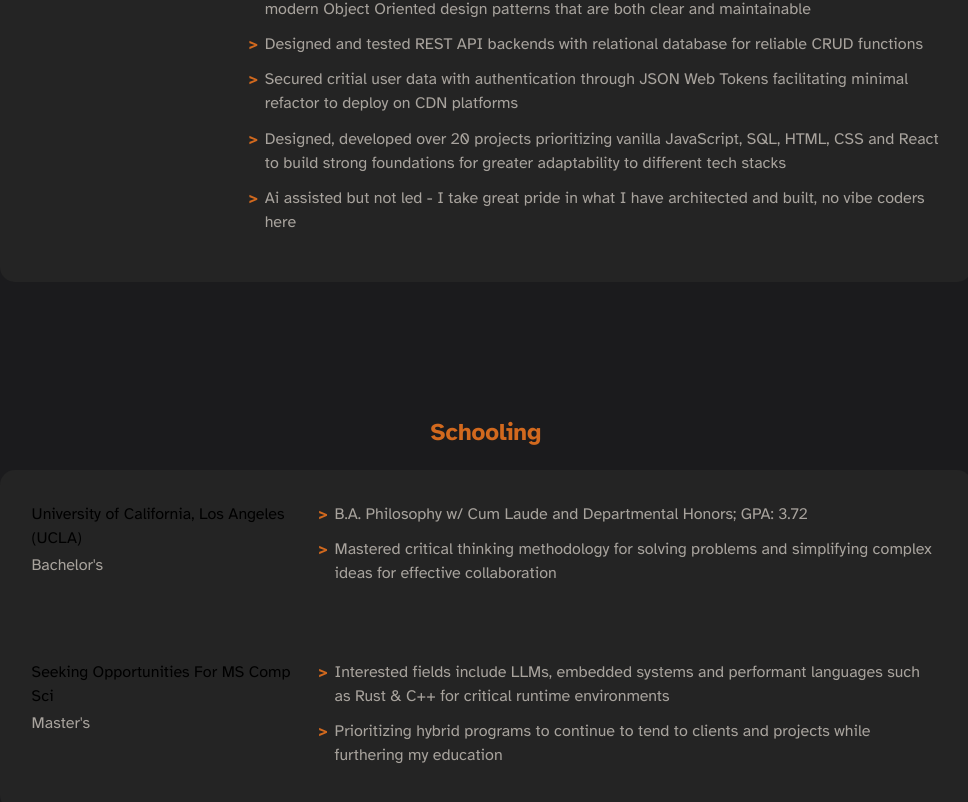
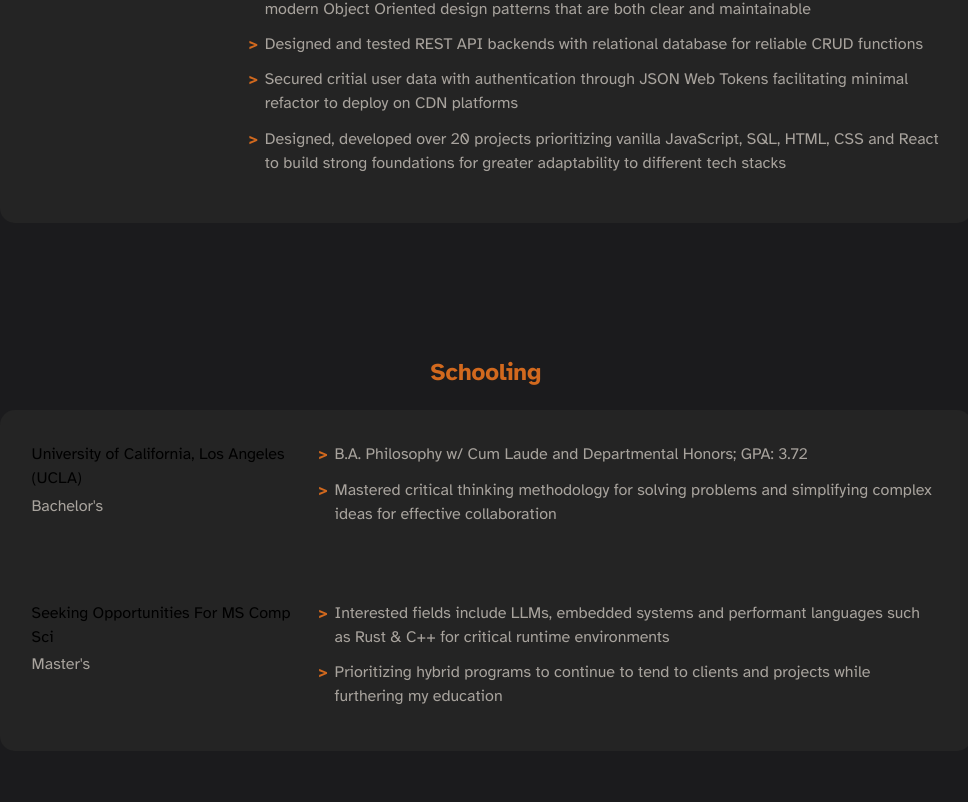
Before and after one commit to charlesvill/portfolio-react, a React (Vite) app: page / in a window 1280 px wide. Shown: the part 1836-2638 px from the top of the page, without its empty margins (154-1122 px from the left). Built offline with nearby package versions, Linux system fonts and the light colour scheme.

Commit message:
Content edits

```diff
--- a/src/components/home/experience/experience.jsx
+++ b/src/components/home/experience/experience.jsx
@@ -12,7 +12,6 @@ const workData = {
           'Designed and tested REST API backends with relational database for reliable CRUD functions',
           'Secured critial user data with authentication through JSON Web Tokens facilitating minimal refactor to deploy on CDN platforms',
           'Designed, developed over 20 projects prioritizing vanilla JavaScript, SQL, HTML, CSS and React to build strong foundations for greater adaptability to different tech stacks',
-          'Ai assisted but not led - I take great pride in what I have architected and built, no vibe coders here',
         ],
       },
     ],
```
